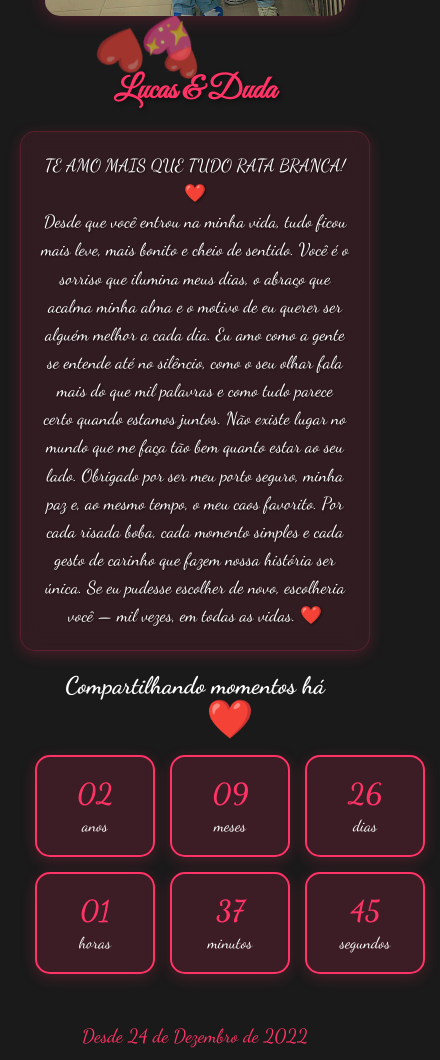
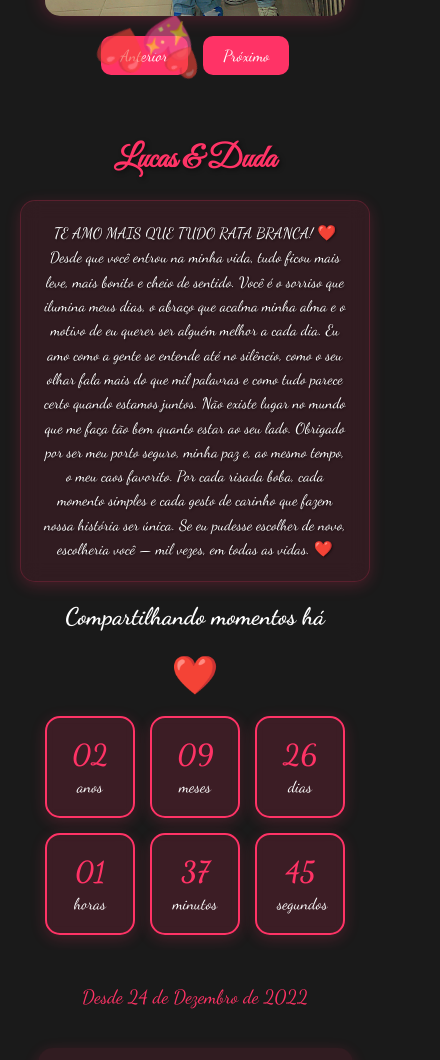
Before and after one commit to LucasSantosOficial/QRCODE, a plain HTML site: page index.html in a window 390 px wide. Shown: the part 424-1484 px from the top of the page, 440 px wide, since content can reach past the window. Drawn offline with Linux system fonts and the light colour scheme; grey boxes are pictures that could not be loaded.

Commit message:
inserção de responsividade

```diff
--- a/index.html
+++ b/index.html
@@ -122,19 +122,27 @@
       .love-table::before {
         content: "❤️";
         position: absolute;
-        top: -25px;
         left: 50%;
         transform: translateX(-50%);
         font-size: 2em;
         animation: pulse 1.5s infinite;
       }
 
+      tbody {
+        padding-top: 45px;
+      }
+
+      @media screen and (max-width: 600px) {
+        .love-table td {
+          max-width: 90px;
+        }
+      }
       .love-table td {
         background: rgba(255, 51, 102, 0.15);
         border: 2px solid #ff3366;
         border-radius: 15px;
         padding: 20px;
-        min-width: 120px;
+        width: 240px;
         text-align: center;
         position: relative;
         backdrop-filter: blur(5px);
@@ -217,6 +225,83 @@
         .carousel-item {
           height: 420px;
         }
+      }
+
+      /* Responsividade */
+      h1 {
+        font-size: clamp(2em, 5vw, 3em);
+      }
+
+      .text-container p {
+        font-size: clamp(1em, 2.5vw, 1.2em);
+      }
+
+      .carousel-item {
+        aspect-ratio: 3 / 4;
+        width: 100%;
+      }
+
+      .love-table {
+        display: flex;
+        overflow-x: auto;
+        width: 100%;
+        justify-content: center;
+      }
+
+      iframe {
+        aspect-ratio: 16 / 9;
+        width: 100%;
+        height: auto;
+        border-radius: 12px;
+      }
+
+      @media (max-width: 768px) {
+        .carousel-container {
+          max-width: 350px;
+        }
+      }
+
+      @media (max-width: 480px) {
+        .carousel-container {
+          max-width: 300px;
+        }
+
+        .carousel-controls button {
+          padding: 8px 16px;
+          font-size: 0.9em;
+        }
+
+        .text-container p {
+          font-size: 0.95em;
+        }
+      }
+
+      .music-player {
+        margin-inline: auto;
+      }
+
+      .carousel-controls {
+        display: flex;
+        justify-content: center;
+        gap: 15px;
+        margin: 10px auto 30px;
+        flex-wrap: wrap;
+      }
+
+      .carousel-controls button {
+        background-color: #ff3366;
+        color: white;
+        border: none;
+        padding: 10px 20px;
+        font-size: 1em;
+        border-radius: 10px;
+        cursor: pointer;
+        transition: background 0.3s ease;
+        font-family: "Dancing Script", cursive;
+      }
+
+      .carousel-controls button:hover {
+        background-color: #e62e5c;
       }
     </style>
   </head>
@@ -323,6 +408,11 @@
           style="background-image: url('imagens/foto27.HEIC')"
         ></div>
       </div>
+    </div>
+
+    <div class="carousel-controls">
+      <button onclick="prevSlide()">Anterior</button>
+      <button onclick="nextSlide()">Próximo</button>
     </div>
 
     <div class="content">
```
